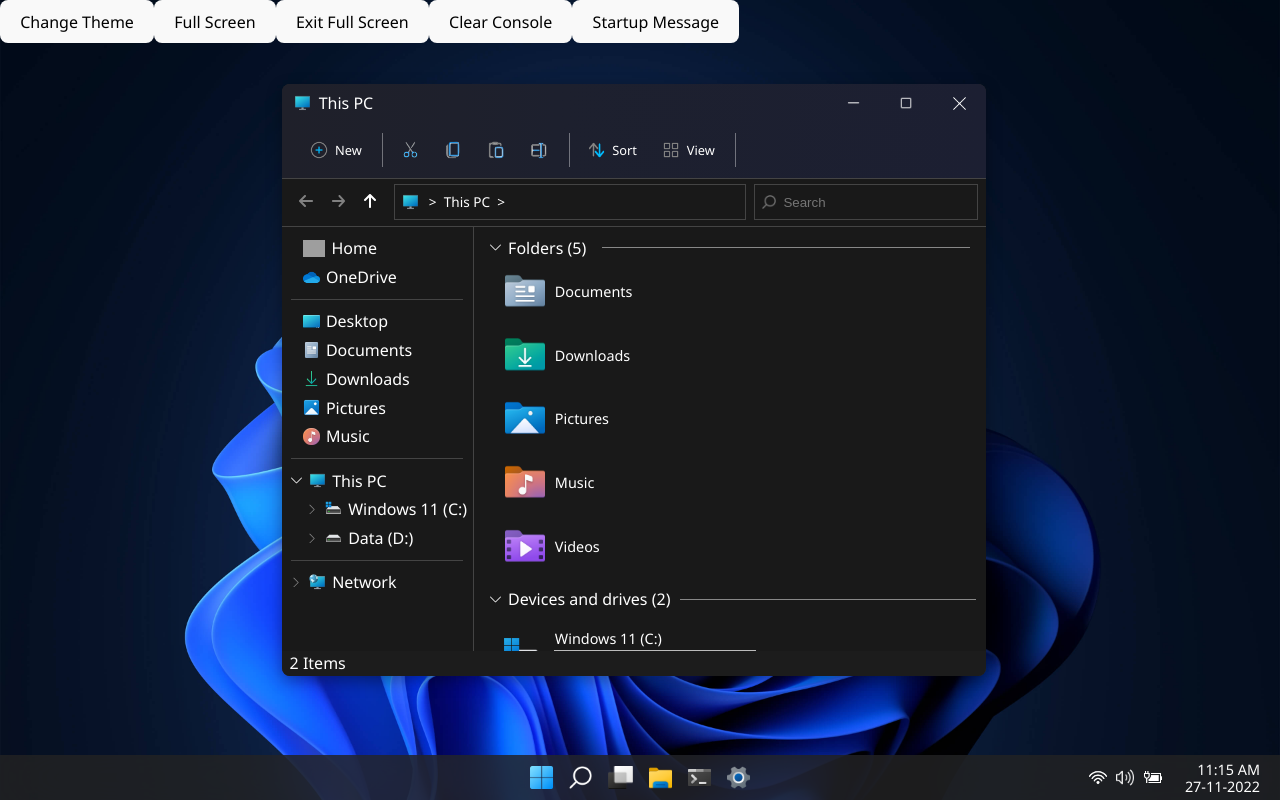
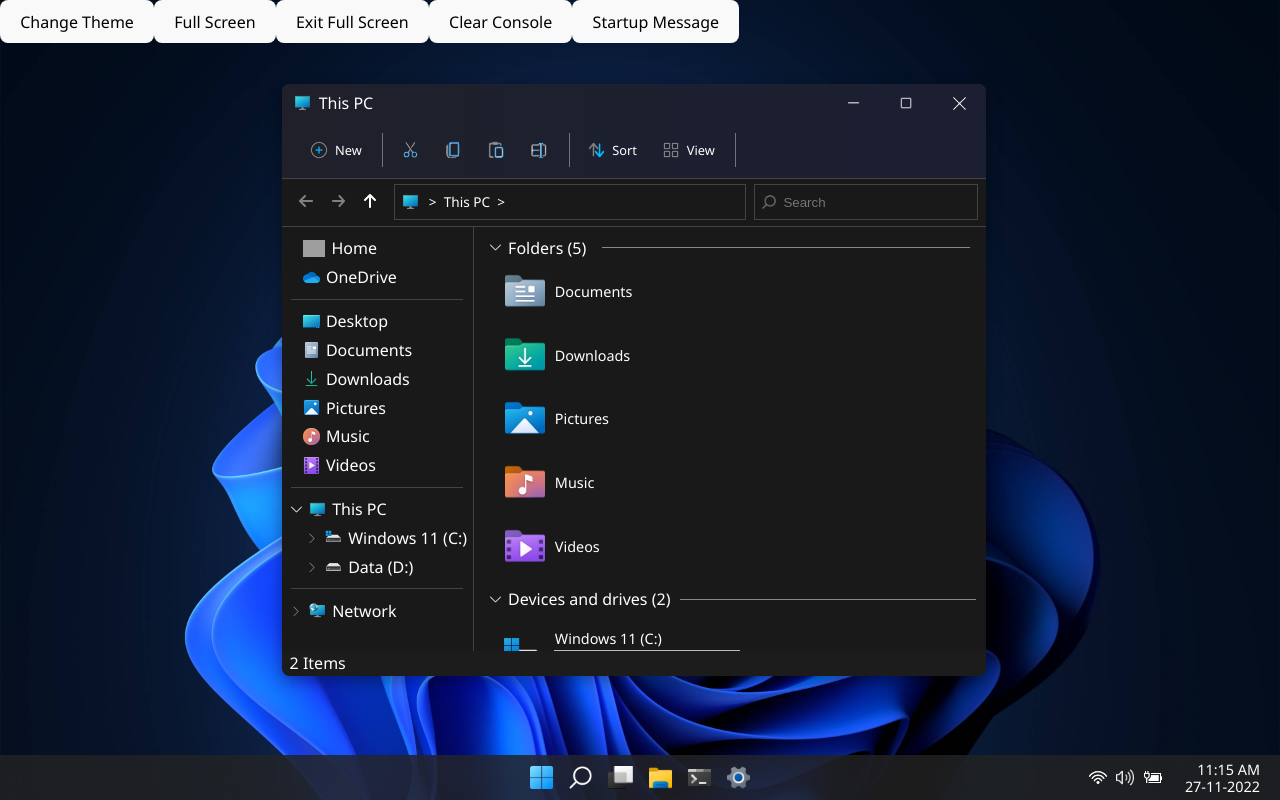
Before and after one commit to WaghAshu03/WaghAshu03.github.io, a React (Vite) app: page / in a window 1280 px wide. Both pictures are taken after a click on the element 660 px from the left and 777 px from the top of the page. Built offline with nearby package versions, Linux system fonts and the light colour scheme; grey boxes are pictures that could not be loaded.

Commit message:
Added Video Folder option in Left Panel of File Explorer

```diff
--- a/src/Components/WindowsApps/FileExplorer/FileExplorer.jsx
+++ b/src/Components/WindowsApps/FileExplorer/FileExplorer.jsx
@@ -33,6 +33,7 @@
 import DownloadsSm from "../../../Resources/icon/Folders/downloads-sm.png";
 import PicturesSm from "../../../Resources/icon/Folders/pictures-sm.png";
 import MusicSm from "../../../Resources/icon/Folders/music-sm.png";
+import VideosSm from "../../../Resources/icon/Folders/videos-sm.png";
 import OnedriveSm from "../../../Resources/icon/Folders/onedrive-sm.png";
 import NetworkIcon from "../../../Resources/icon/Folders/network.png";
 
@@ -225,6 +226,16 @@
                 <img src={MusicSm} alt="" className="LeftPanelItem-Image" />
                 Music
               </div>
+
+              <div
+                className="LeftPanelItem LeftPanelItem-Music"
+                id="LeftPanelItem-Music"
+                onClick={() => renderFolder("C:\\Users\\Ashu\\Videos")}
+              >
+                &nbsp;
+                <img src={VideosSm} alt="" className="LeftPanelItem-Image" />
+                Videos
+              </div>
               <hr />
               <div
                 className="LeftPanelItem LeftPanelItem-This PC"
--- a/src/Components/WindowsApps/FileExplorer/FileExplorer.scss
+++ b/src/Components/WindowsApps/FileExplorer/FileExplorer.scss
@@ -297,7 +297,7 @@
   // white-space: nowrap;
   // text-align: ;
   height: 3.2rem;
-  width: 16rem;
+  width: 15rem;
   // width: 100%;
   display: flex;
   align-items: center;
@@ -327,7 +327,7 @@
 
 .DriveSize {
   display: grid;
-  width: 12.5rem;
+  width: 11.5rem;
   // grid-template-columns: auto auto;
   background-color: white;
   height: 1rem;
```
